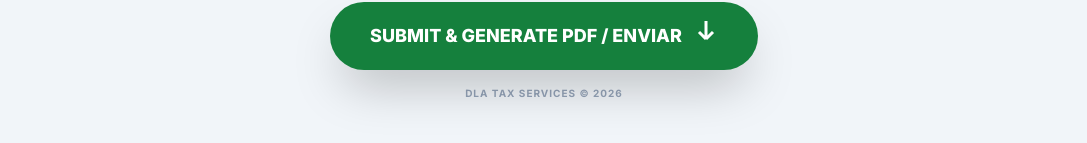
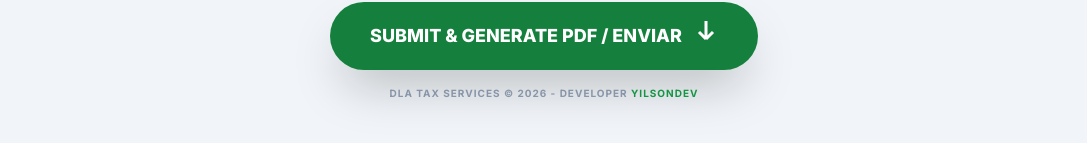
Before and after one commit to Yilsonjr/dla-tax, a website: page index.html in a window 1280 px wide. Shown: the part 3810-3953 px from the top of the page, without its empty margins (96-1183 px from the left). Drawn offline with nearby package versions, Linux system fonts and the light colour scheme; some packages are replaced by stand-ins of ours; a script that the page names is missing.

Commit message:
Update index.html

```diff
--- a/index.html
+++ b/index.html
@@ -379,7 +379,7 @@
                     SUBMIT & GENERATE PDF / ENVIAR
                     <svg class="w-6 h-6 animate-bounce" fill="none" stroke="currentColor" viewBox="0 0 24 24"><path d="M19 14l-7 7m0 0l-7-7m7 7V3" stroke-width="3"/></svg>
                 </button>
-                <p class="text-slate-400 text-[10px] mt-4 uppercase font-bold tracking-widest">DLA Tax Services © 2026</p>
+                <p class="text-slate-400 text-[10px] mt-4 uppercase font-bold tracking-widest">DLA Tax Services © 2026 - Developer <a href="https://portafolio-yilson.vercel.app/" target="_blank" class="text-green-600 hover:text-green-700">YilsonDev</a></p>
             </div>
         </form>
     </div>
```
